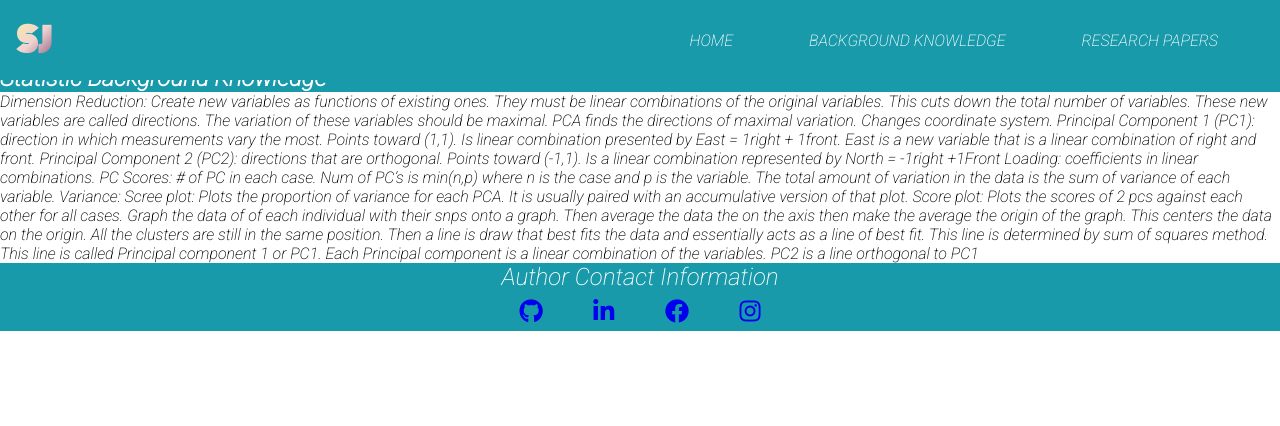
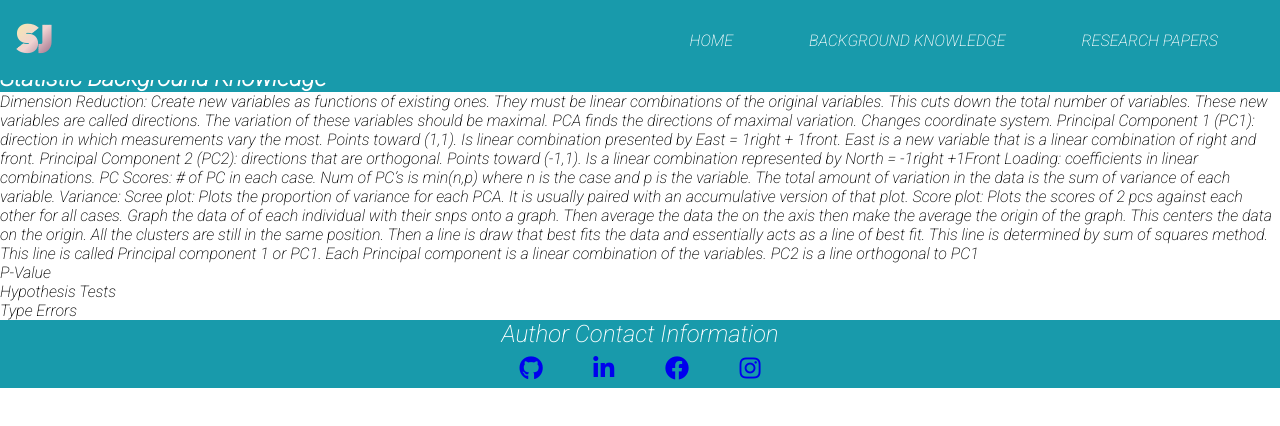
Before and after one commit to anguyen6262/STAT494ContentSummaries.github.io, a plain HTML site: page HTML CSS JavaScript/statistics.html in a window 1280 px wide. Drawn offline with Linux system fonts and the light colour scheme.

```diff
--- a/HTML CSS JavaScript/statistics.html
+++ b/HTML CSS JavaScript/statistics.html
@@ -56,6 +56,16 @@ Graph the data of of each individual with their snps onto a graph. Then average
 PC2 is a line orthogonal to PC1
 
     </section>
+    <section>
+        P-Value
+    </section>
+    <section>
+        Hypothesis Tests
+    </section>
+    <section>Type Errors
+
+    </section>
+
     <footer>
         <div class="contact-section" id="author-contact-information">
         <label > Author Contact Information</label>
```
Also changed, not shown: HTML CSS JavaScript/index.html (+10 -4 lines).
